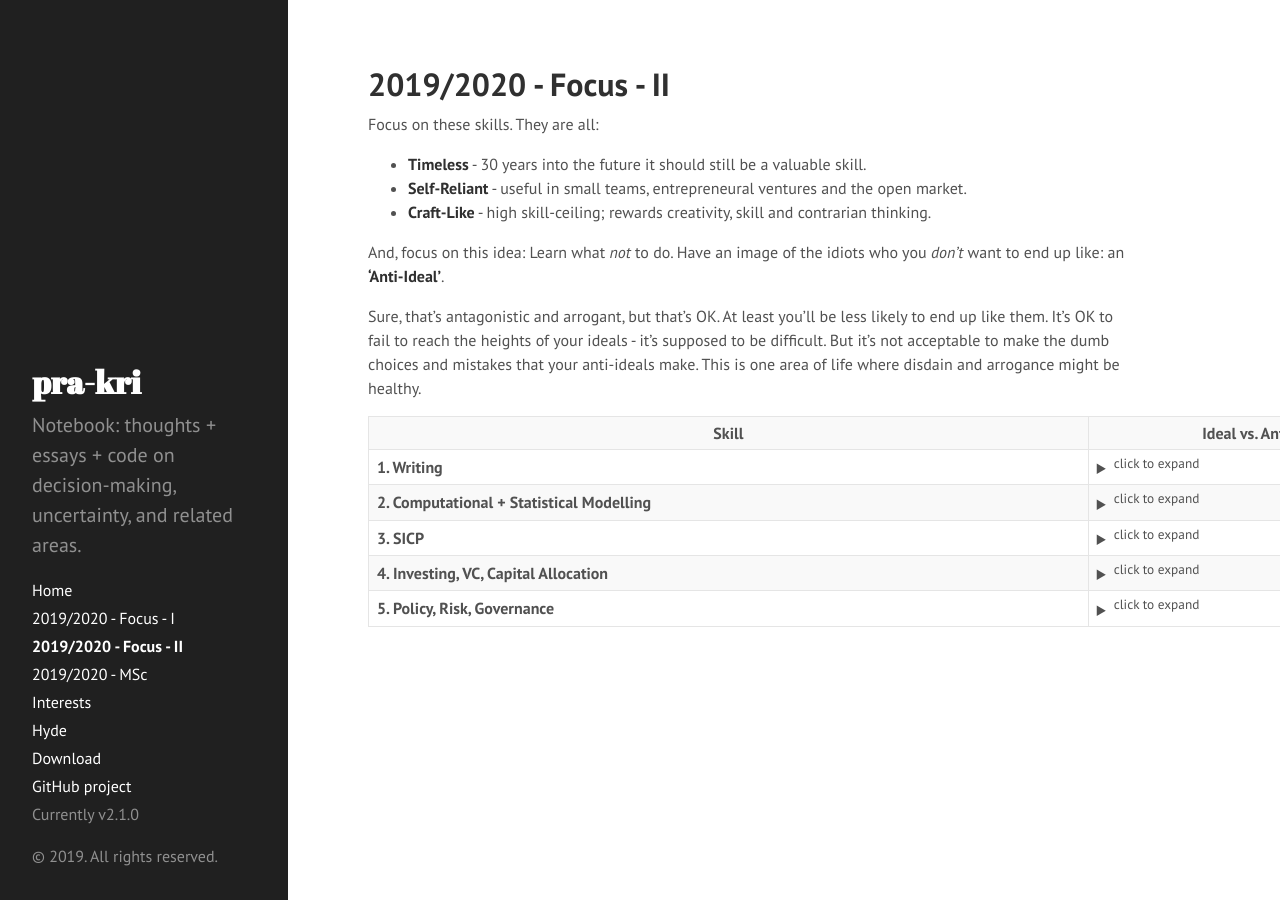
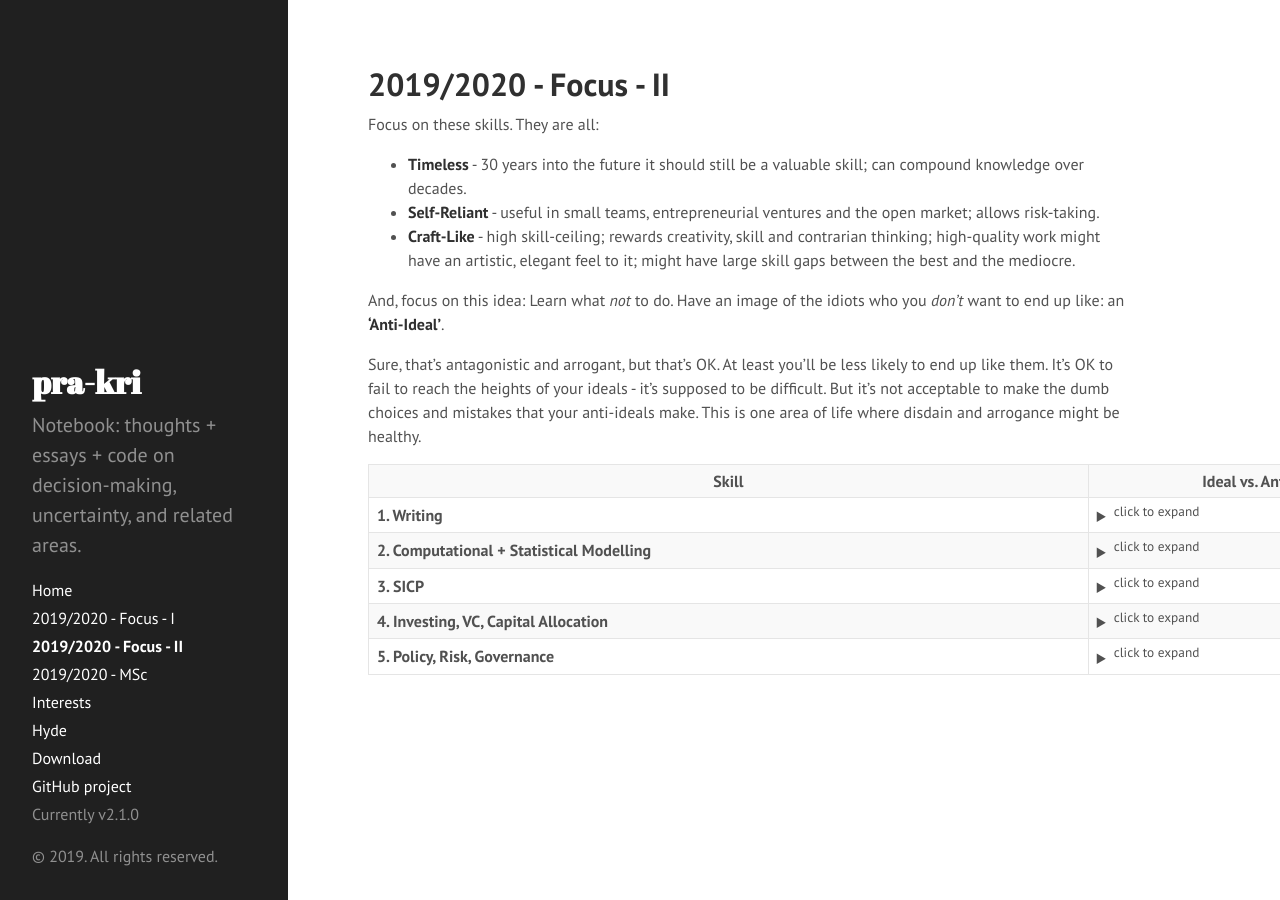
Before and after one commit to pra-kri/pra-kri.github.io, a Jekyll site: the page built from 2019to2020_focus_part2.md, in a window 1280 px wide. Built offline with Jekyll 4.4.1, drawn with Linux system fonts in a browser that asks for light colours; Markdown is read by kramdown in place of the engine named in the settings.

Commit message:
Update 2019to2020_focus_part2.md

```diff
--- a/2019to2020_focus_part2.md
+++ b/2019to2020_focus_part2.md
@@ -4,9 +4,9 @@ title: 2019/2020 - Focus - II
 ---
 
 Focus on these skills. They are all:
-* **Timeless** - 30 years into the future it should still be a valuable skill.
-* **Self-Reliant** - useful in small teams, entrepreneural ventures and the open market.
-* **Craft-Like** - high skill-ceiling; rewards creativity, skill and contrarian thinking.
+* **Timeless** - 30 years into the future it should still be a valuable skill; can compound knowledge over decades.
+* **Self-Reliant** - useful in small teams, entrepreneurial ventures and the open market; allows risk-taking.
+* **Craft-Like** - high skill-ceiling; rewards creativity, skill and contrarian thinking; high-quality work might have an artistic, elegant feel to it; might have large skill gaps between the best and the mediocre.
 
 And, focus on this idea: Learn what *not* to do. Have an image of the idiots who you *don't* want to end up like: an **'Anti-Ideal'**.
 
```
